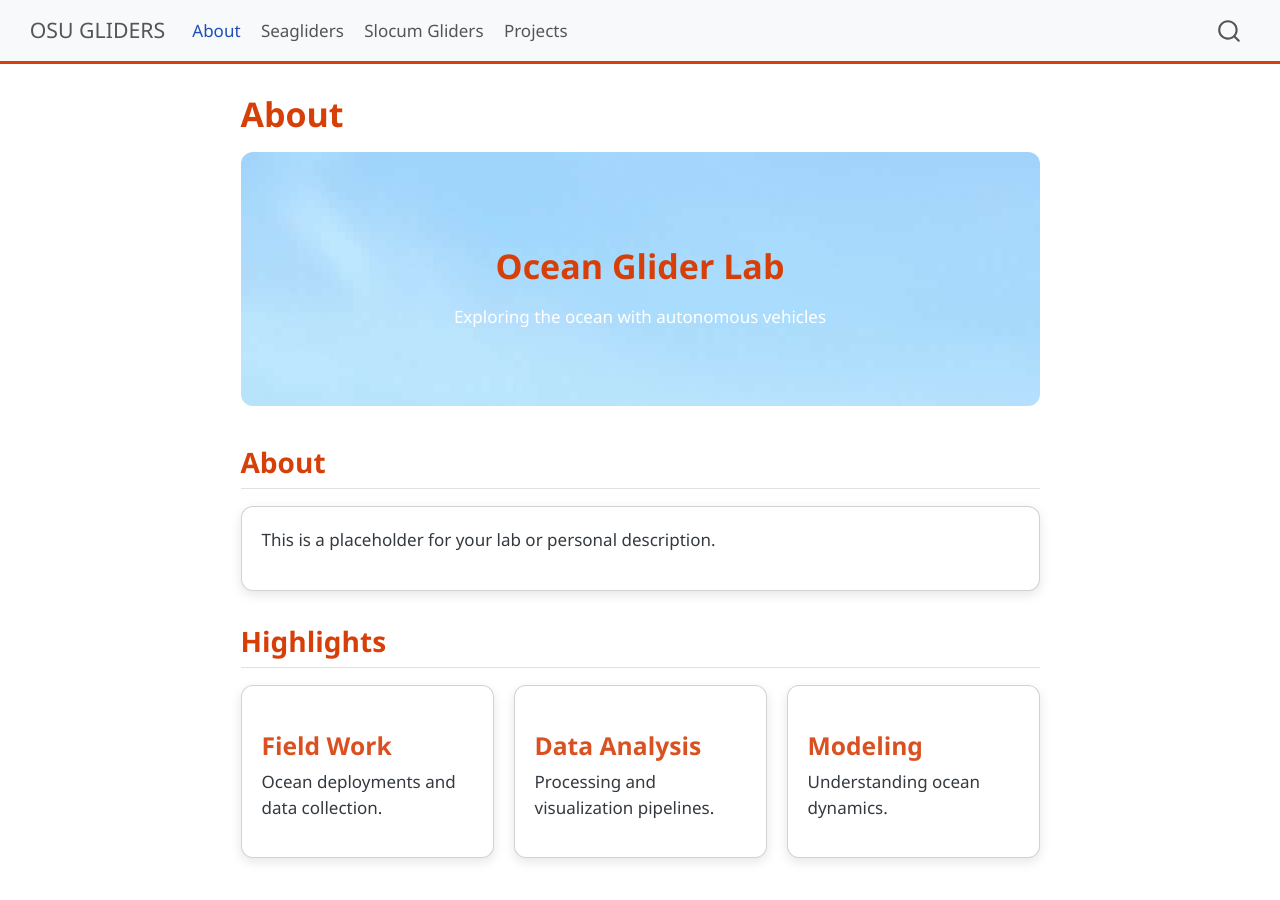
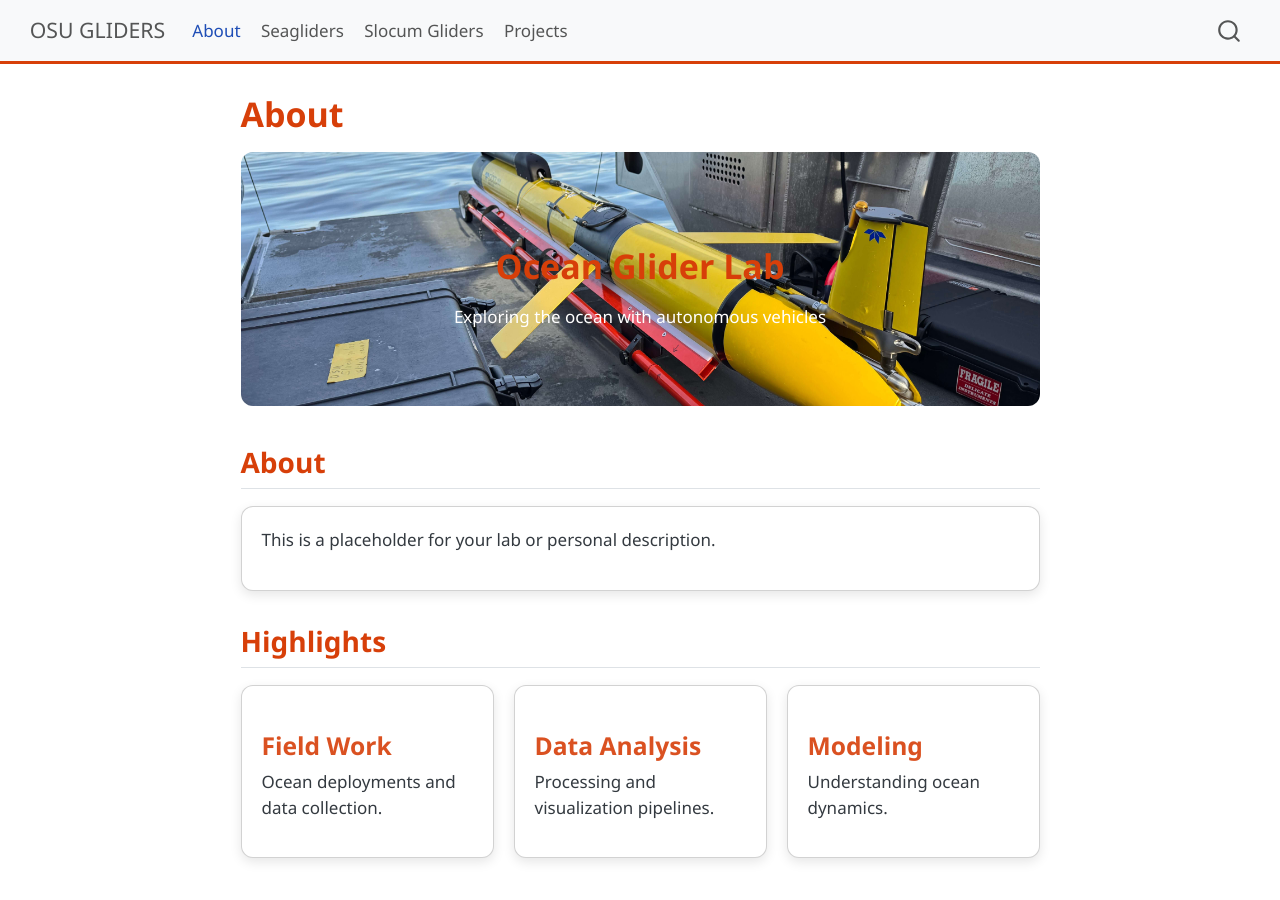
Before and after one commit to marqjace/osugliders-resources, a plain HTML site: page index.html in a window 1280 px wide. Drawn offline with Linux system fonts and the light colour scheme.

Commit message:
Built site for gh-pages

```diff
--- a/styles.css
+++ b/styles.css
@@ -15,7 +15,10 @@ h1, h2, h3 {
 .hero {
   padding: 60px 20px;
   text-align: center;
-  background: url("img/IMG_3416.jpeg");
+  background-image: url("img/IMG_3416.jpeg");
+  background-size: cover;
+  background-position: center;
+  background-repeat: no-repeat;
   color: white;
   border-radius: 12px;
   margin-bottom: 40px;
```
Also changed, not shown: 1 other file.
